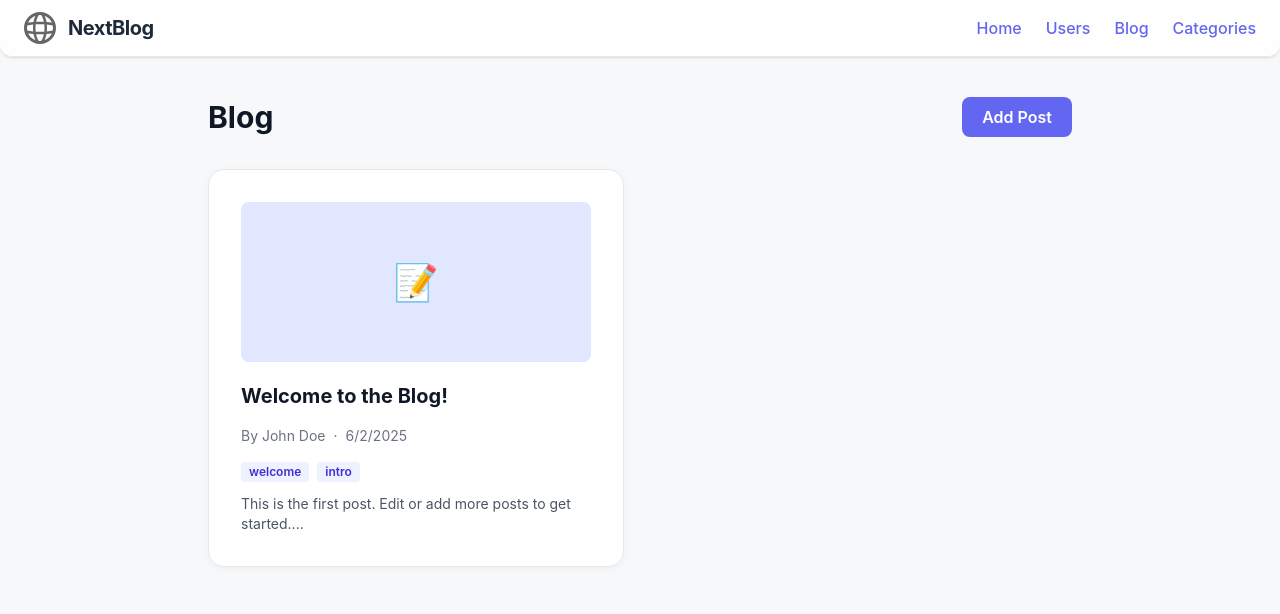
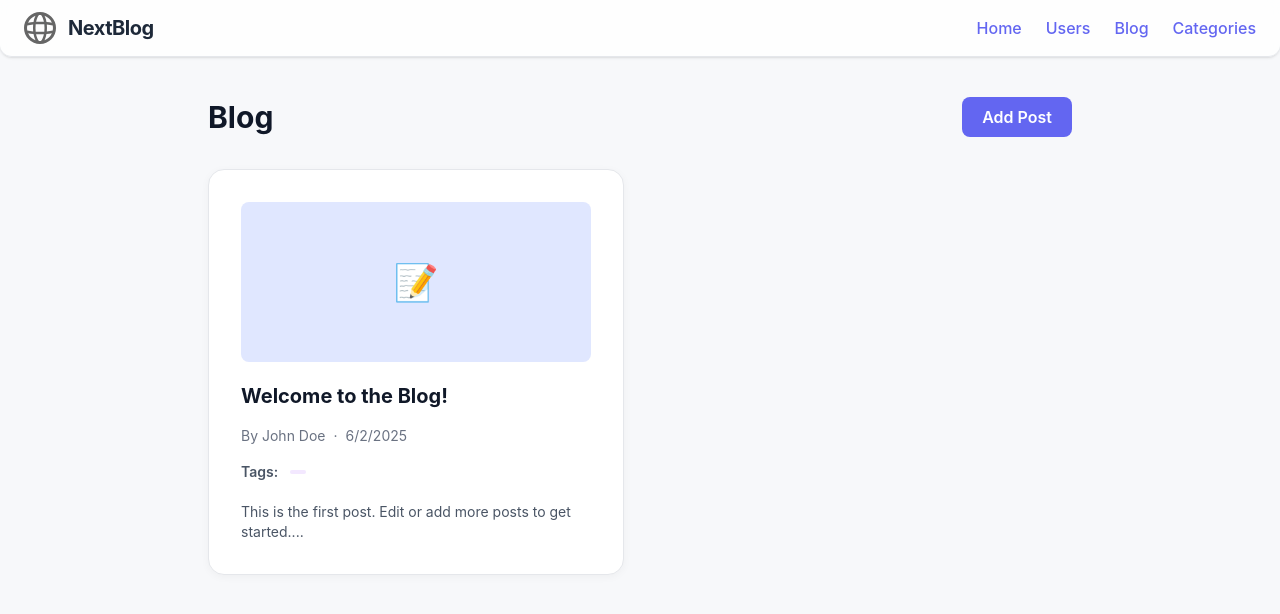
Before and after one commit to ChristineToraque/toraque_project_nextjs, a Next.js app: page /blog in a window 1280 px wide. Shown: the top 614 px of the page. Built offline with nearby package versions, Linux system fonts and the light colour scheme.

Commit message:
display categories

```diff
--- a/app/blog/add/page.tsx
+++ b/app/blog/add/page.tsx
@@ -44,11 +44,21 @@ export default function AddBlogPage() {
       return;
     }
     setLoading(true);
+
+    const payload = {
+      title,
+      content,
+      authorId,
+      coverImageUrl,
+      tags,
+      categoryId: selectedCategory
+    };
+
     try {
       const res = await fetch("/api/blog", {
         method: "POST",
         headers: { "Content-Type": "application/json" },
-        body: JSON.stringify({ title, content, authorId, coverImageUrl, tags, categoryId: selectedCategory }),
+        body: JSON.stringify(payload),
       });
       if (!res.ok) throw new Error("Failed to add blog post");
       router.push("/blog");
--- a/app/blog/page.tsx
+++ b/app/blog/page.tsx
@@ -4,26 +4,34 @@ import Link from "next/link";
 import { useEffect, useState } from "react";
 import { BlogPost } from "@/types/blog-post";
 import { UserApiType } from "@/app/api/users/route";
+import { Category } from "@/types/category";
 
 export default function BlogListPage() {
   const [posts, setPosts] = useState<BlogPost[]>([]);
   const [users, setUsers] = useState<UserApiType[]>([]);
   const [loading, setLoading] = useState(true);
   const [error, setError] = useState("");
+  const [categories, setCategories] = useState<Category[]>([]);
 
   useEffect(() => {
     async function fetchData() {
       try {
-        const [postsRes, usersRes] = await Promise.all([
+        const [postsRes, usersRes, categoriesRes] = await Promise.all([
           fetch("/api/blog"),
           fetch("/api/users"),
+          fetch("/api/categories"),
         ]);
         if (!postsRes.ok) throw new Error("Failed to fetch blog posts");
         if (!usersRes.ok) throw new Error("Failed to fetch users");
+        if (!categoriesRes.ok) throw new Error("Failed to fetch categories");
+
         const postsData = await postsRes.json();
         const usersData = await usersRes.json();
+        const categoriesData = await categoriesRes.json();
+
         setPosts(postsData);
         setUsers(usersData);
+        setCategories(categoriesData);
       } catch (err) {
         setError("Could not load blog posts or users");
       } finally {
@@ -36,6 +44,12 @@ export default function BlogListPage() {
   const getAuthorName = (authorId: string) => {
     const user = users.find((u) => u.id === authorId);
     return user ? user.displayName || user.username : "Unknown";
+  };
+
+  const getCategoryName = (categoryId?: string) => {
+    if (!categoryId) return null;
+    const category = categories.find((c) => c.id === categoryId);
+    return category ? category.name : "Uncategorized";
   };
 
   if (loading) return <div className="p-8">Loading blog posts...</div>;
@@ -54,14 +68,12 @@ export default function BlogListPage() {
           <Link
             key={post.id}
             href={`/blog/${post.id}`}
-            className="card flex flex-col gap-3 hover:shadow-xl transition-shadow"
-          >
+            className="card flex flex-col gap-3 hover:shadow-xl transition-shadow" >
             {post.coverImageUrl ? (
               <img
                 src={post.coverImageUrl}
                 alt="cover"
-                className="w-full h-40 object-cover rounded-lg mb-2"
-              />
+                className="w-full h-40 object-cover rounded-lg mb-2" />
             ) : (
               <div className="w-full h-40 bg-indigo-100 rounded-lg mb-2 flex items-center justify-center text-indigo-400 text-4xl font-bold">
                 📝
@@ -75,15 +87,28 @@ export default function BlogListPage() {
               <span>·</span>
               <span>{new Date(post.createdAt).toLocaleDateString()}</span>
             </div>
-            <div className="flex gap-2 flex-wrap">
-              {(post.tags || []).map((tag) => (
-                <span
-                  key={tag}
-                  className="bg-indigo-50 text-indigo-700 px-2 py-0.5 rounded text-xs font-semibold"
-                >
-                  {tag}
-                </span>
-              ))}
+            <div className="flex items-center gap-3 text-sm text-gray-600 mb-2">
+              {post.categoryId && getCategoryName(post.categoryId) && (
+                <>
+                  <span className="font-semibold">Category:</span>
+                  <span className="bg-purple-100 text-purple-700 px-2 py-0.5 rounded text-xs font-semibold">
+                    {getCategoryName(post.categoryId)}
+                  </span>
+                </>
+              )}
+              {post.categoryId && getCategoryName(post.categoryId) && (post.tags || []).length > 0 && (
+                <span>|</span>
+              )}
+              {(post.tags || []).length > 0 && (
+                <>
+                  <span className="font-semibold">Tags:</span>
+                  <div className="flex gap-1 flex-wrap">
+                    <span className="bg-purple-100 text-purple-700 px-2 py-0.5 rounded text-xs font-semibold">
+                      {getCategoryName(post.categoryId)}
+                    </span>
+                  </div>
+                </>
+              )}
             </div>
             <div className="text-gray-600 text-sm line-clamp-3">
               {post.content.slice(0, 100)}...
--- a/types/blog-post.ts
+++ b/types/blog-post.ts
@@ -3,8 +3,9 @@ export interface BlogPost {
   title: string;
   content: string;
   authorId: string;
-  createdAt: string; // ISO string for consistency with API
-  updatedAt: string; // ISO string for consistency with API
+  createdAt: string;
+  updatedAt: string;
   tags?: string[];
   coverImageUrl?: string;
+  categoryId?: string;
 }
```
